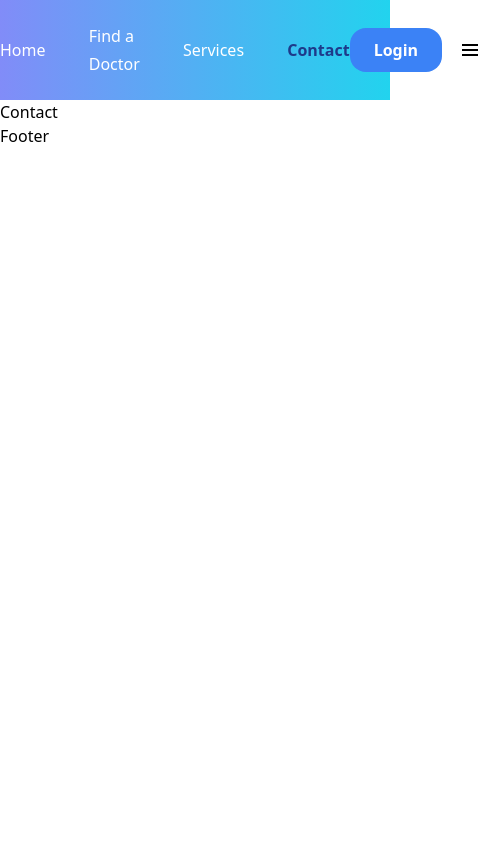
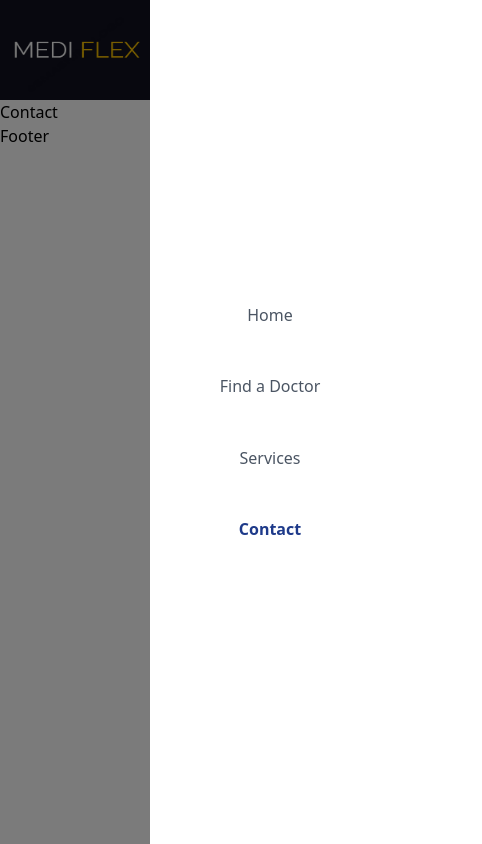
Before and after one commit to tharindug99/MediFlex, a React (Vite) app in the folder frontend/: page /contact in a window 390 px wide. Shown: the whole page, 482 px wide, since content can reach past the window. Built offline with nearby package versions, Linux system fonts and the light colour scheme.

Commit message:
menu done with responsive errors

```diff
--- a/frontend/components/header/Header.jsx
+++ b/frontend/components/header/Header.jsx
@@ -57,7 +57,7 @@
 
           {/* Navigation Menu */}
           <div className={`navigation ${menuVisible ? 'show__menu' : ''}`} ref={menuRef}>
-            <ul className="menu flex items-center gap-[2.7rem]">
+            <ul className = "menu flex items-center gap-[2.7rem]">
               {navLinks.map((link, index) => (
                 <li key={index}>
                   <NavLink
@@ -65,7 +65,7 @@
                     className={(navClass) =>
                       navClass.isActive
                         ? 'text-blue-900 text-[16px] leading-7 font-[600]'
-                        : 'text-white text-[16px] leading-7 font-[500]'
+                        : 'text-gray-600 text-[16px] leading-7 font-[500]'
                     }
                     onClick={() => setMenuVisible(false)}
                   >
@@ -88,7 +88,7 @@
 
             {/* Login Button */}
             <Link to="/login">
-              <button className="bg-blue-500 py-1 px-6 rounded-2xl text-white font-[600] h-[44px]">
+              <button className="bg-blue-500 py-1 px-6 mr-8 rounded-2xl text-white font-[600] h-[44px]">
                 Login
               </button>
             </Link>
--- a/frontend/src/App.jsx
+++ b/frontend/src/App.jsx
@@ -1,6 +1,5 @@
-import { useState } from 'react'
 import Layout from '../layout/Layout';
-
+import "./App.css";
 
 function App() {
 
```
